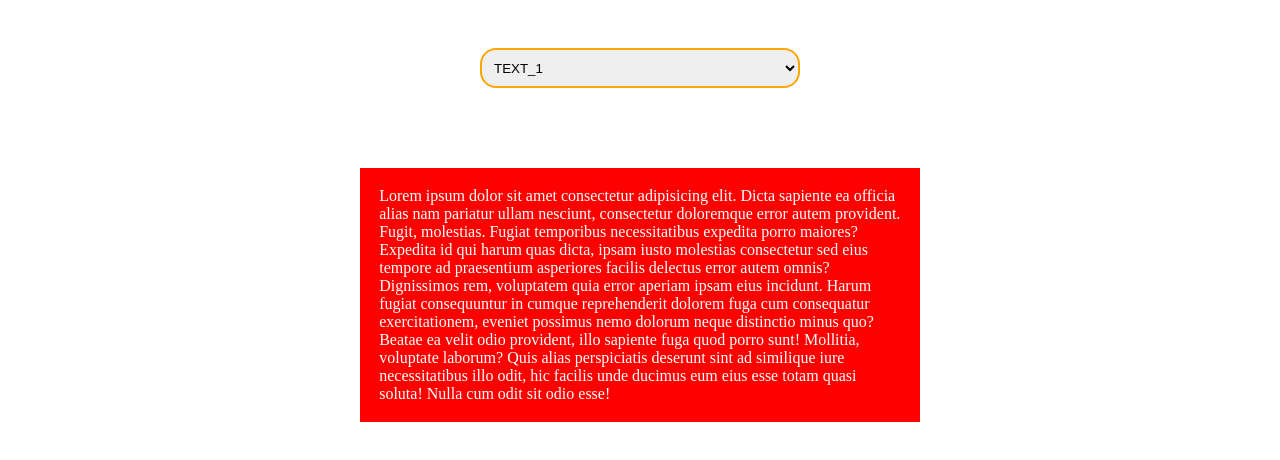
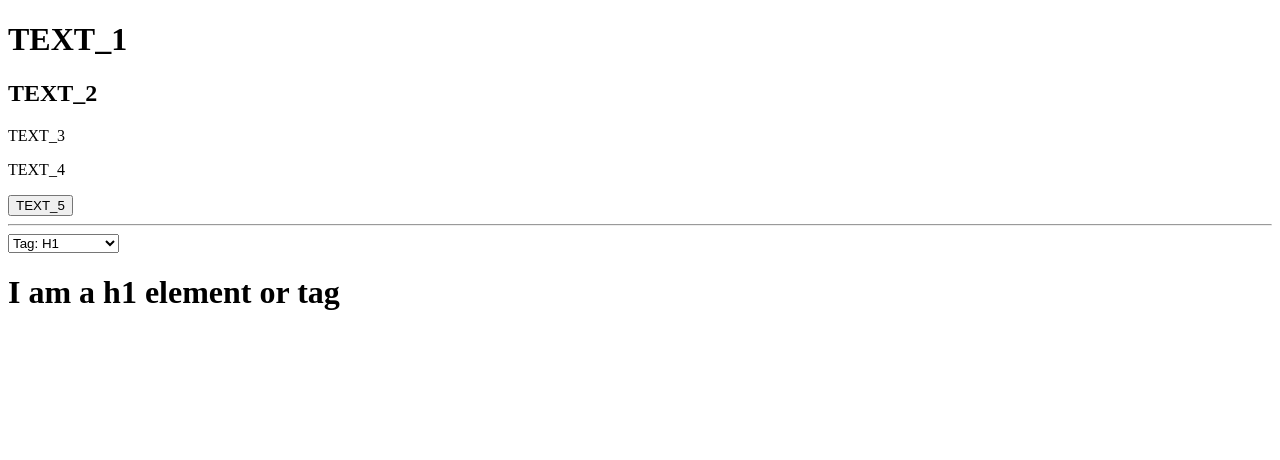
Before and after one commit to Waldemar-00/SVELTE-advanced-, a SvelteKit app: page / in a window 1280 px wide. Shown: the top 460 px of the page. Built offline with nearby package versions, Linux system fonts and the light colour scheme.

Commit message:
Svelte:element.

```diff
--- /dev/null
+++ b/src/components/svelteElemets/SvelteElement.svelte
@@ -0,0 +1,30 @@
+<script>
+	let options = [
+		{ text: 'TEXT_1', element: 'h1', class: 'red' },
+		{ text: 'TEXT_2', element: 'h2', class: 'chocolate' },
+		{ text: 'TEXT_3', element: 'section', class: 'darkslateblue' },
+		{ text: 'TEXT_4', element: 'p', class: 'brown' },
+		{ text: 'TEXT_5', element: 'button', class: 'green' }
+	];
+	let selected = options[0].element;
+</script>
+
+{#each options as option}
+	<svelte:element this={option.element}>{option.text}</svelte:element>
+{/each}
+<hr />
+<select bind:value={selected}>
+	{#each options as option}
+		<option value={option.element}>Tag: {option.element.toUpperCase()}</option>
+	{/each}
+</select>
+{#if selected === 'button'}
+	<svelte:element
+		this={selected}
+		on:click={() => alert('I am a button!')}
+		role="button"
+		tabindex="0">I am a {selected} element or tag</svelte:element
+	>
+{:else}
+	<svelte:element this={selected}>I am a {selected} element or tag</svelte:element>
+{/if}
--- a/src/routes/+page.svelte
+++ b/src/routes/+page.svelte
@@ -58,7 +58,7 @@
 	// import DataGetFromSlots from '../components/slots/DataGetFromSlots.svelte';
 	// import GetContext from '../components/context/CreateContext.svelte';
 	// import SvelteSelf from '../components/svelteElemets/SvelteSelf.svelte';
-	import SvelteElement from '../components/svelteElemets/SvelteComponent.svelte';
+	import SvelteElement from '../components/svelteElemets/SvelteElement.svelte';
 </script>
 
 <!-- <h1>Advanced Svelte!</h1> -->
```
